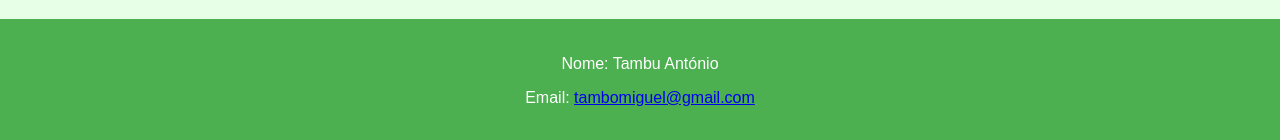
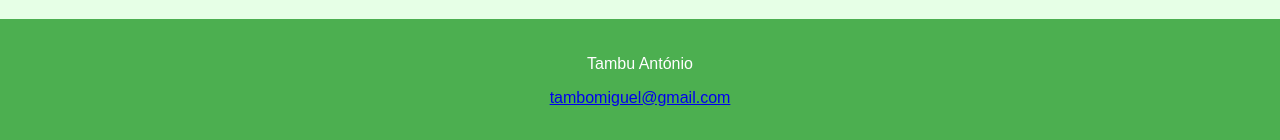
Before and after one commit to tmantono/energia-renovavel, a plain HTML site: page renew.html in a window 1280 px wide. Shown: the part 1633-1773 px from the top of the page. Drawn offline with Linux system fonts and the light colour scheme.

Commit message:
Update renew.html

```diff
--- a/renew.html
+++ b/renew.html
@@ -148,8 +148,8 @@
         </section>
     </div>
     <footer>
-        <p>Nome: Tambu António</p>
-        <p>Email: <a href="mailto:tambomiguel@gmail.com">tambomiguel@gmail.com</a></p>
+        <p>Tambu António</p>
+        <p><a href="mailto:tambomiguel@gmail.com">tambomiguel@gmail.com</a></p>
     </footer>
 </body>
 </html>
```
